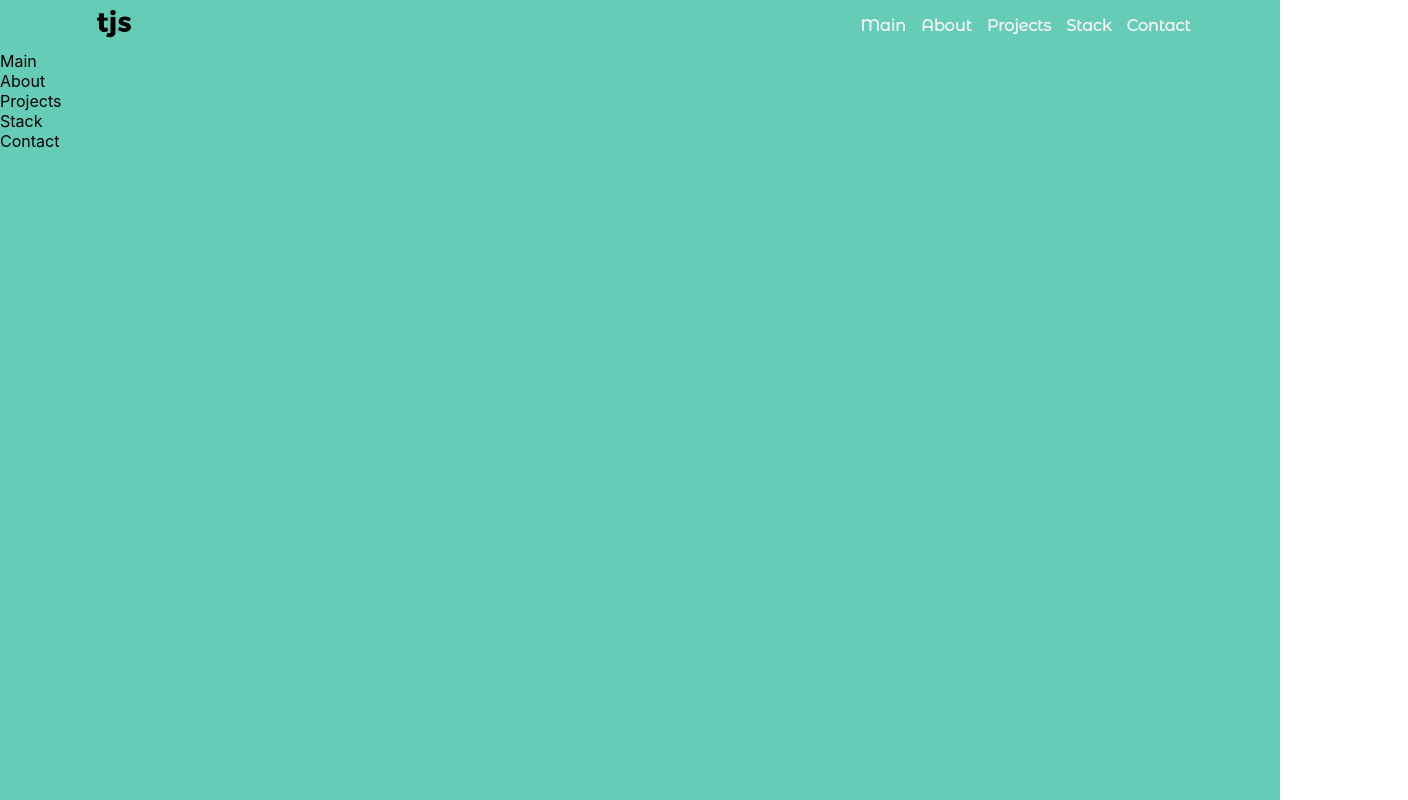
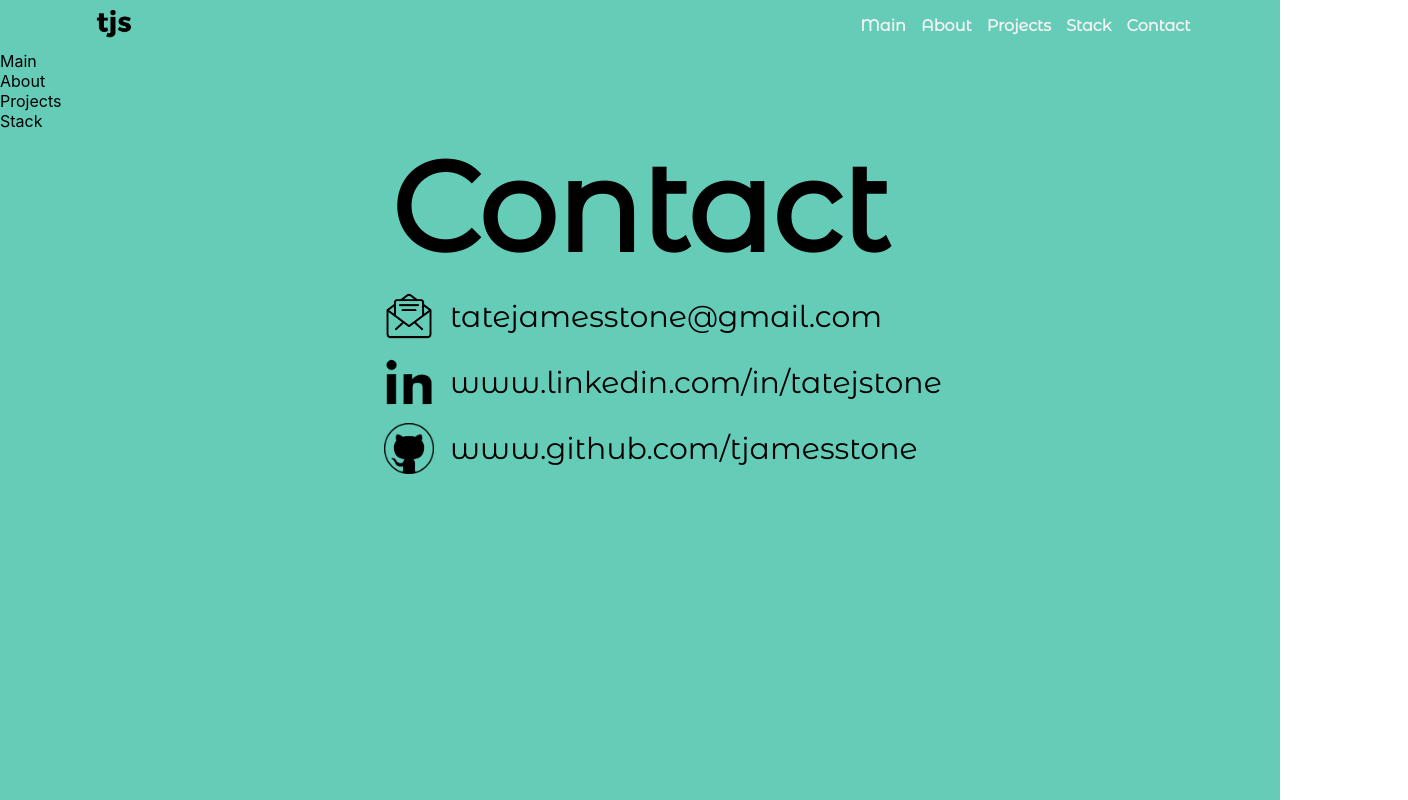
Before and after one commit to tjamesstone/portfolio, a React (Create React App) app: page / in a window 1280 px wide. Shown: the whole page, 1408 px wide, since content can reach past the window. Built offline with nearby package versions, Linux system fonts and the light colour scheme.

Commit message:
Building contact

```diff
--- a/src/components/Contact.jsx
+++ b/src/components/Contact.jsx
@@ -1,10 +1,27 @@
 import React from 'react';
 import './Contact.scss'
+import email from '../assets/email.png'
+import linkedin from '../assets/linkedin.png'
+import github from '../assets/img_326384.png'
 
 function Contact() {
   return (
     <div className="Contact">
-      Contact
+      <h1>Contact</h1>
+      <div className="contactoptions">
+          <div className="email">
+            <img src={email} alt="email"/>
+            <a href="mailto:tatejamesstone@gmail.com">tatejamesstone@gmail.com</a>
+          </div>
+          <div className="linkedin">
+            <img src={linkedin} alt="linkedin"/>
+            <a href="https://www.linkedin.com/in/tatejstone">www.linkedin.com/in/tatejstone</a>
+          </div>
+          <div className="github">
+            <img src={github} alt="github"/>
+            <a href="https://github.com/tjamesstone">www.github.com/tjamesstone</a>
+          </div>
+      </div>
     </div>
   );
 }
--- a/src/components/Contact.scss
+++ b/src/components/Contact.scss
@@ -0,0 +1,42 @@
+@import '../App.scss';
+
+.Contact{
+    display: flex;
+    flex-direction: column;
+    align-items: center;
+    margin: 0 auto;
+    width: 100vw;
+    font-family: 'Montserrat Alternates', sans-serif;
+    h1{
+        font-size: 125px;
+        margin: 0 auto;
+    }
+}
+.contactoptions{
+    display: flex;
+    flex-direction: column;
+    width: 80%;
+    margin: 0 auto;
+    padding-left: 30%;
+
+    img {
+        width: 50px;
+        height: auto;
+    }
+    div {
+        display: flex;
+        flex-direction: row;
+        padding-top: .5rem;
+        padding-bottom: .5rem;
+        align-items: center;
+        font-size: 30px;
+    }
+    a{
+        text-decoration: none;
+        color: black;
+        padding-left: 1rem;
+    }
+    a:hover{
+        text-decoration: underline;
+    }
+}
--- a/src/components/Header.scss
+++ b/src/components/Header.scss
@@ -10,7 +10,14 @@
         width: 3rem;
         height: 3rem;
     }
+    p:hover{
+        cursor: pointer;
+        color: white;
+    }
+
+
 }
+
 .options{
     display: flex;
     flex-direction: row;
```
Also changed, not shown: src/assets/email.png (added), src/assets/img_326384.png (added).
